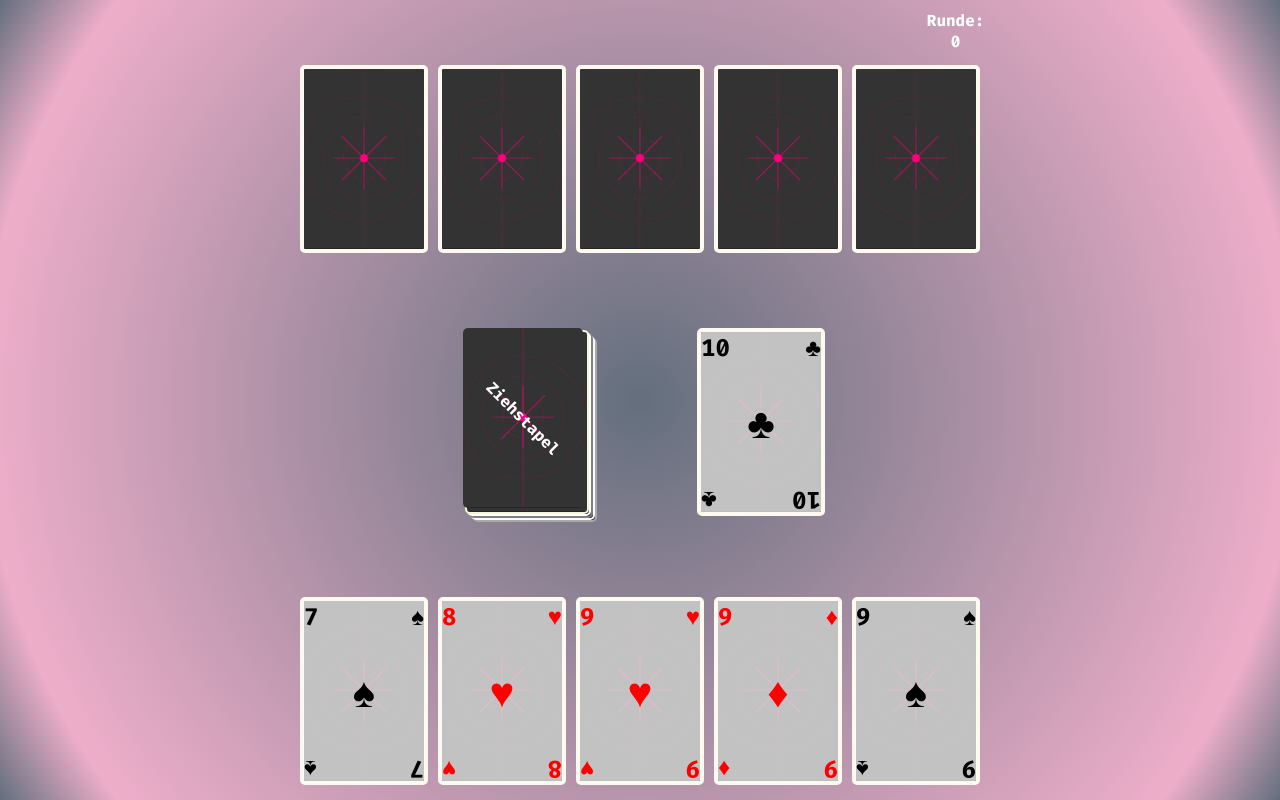
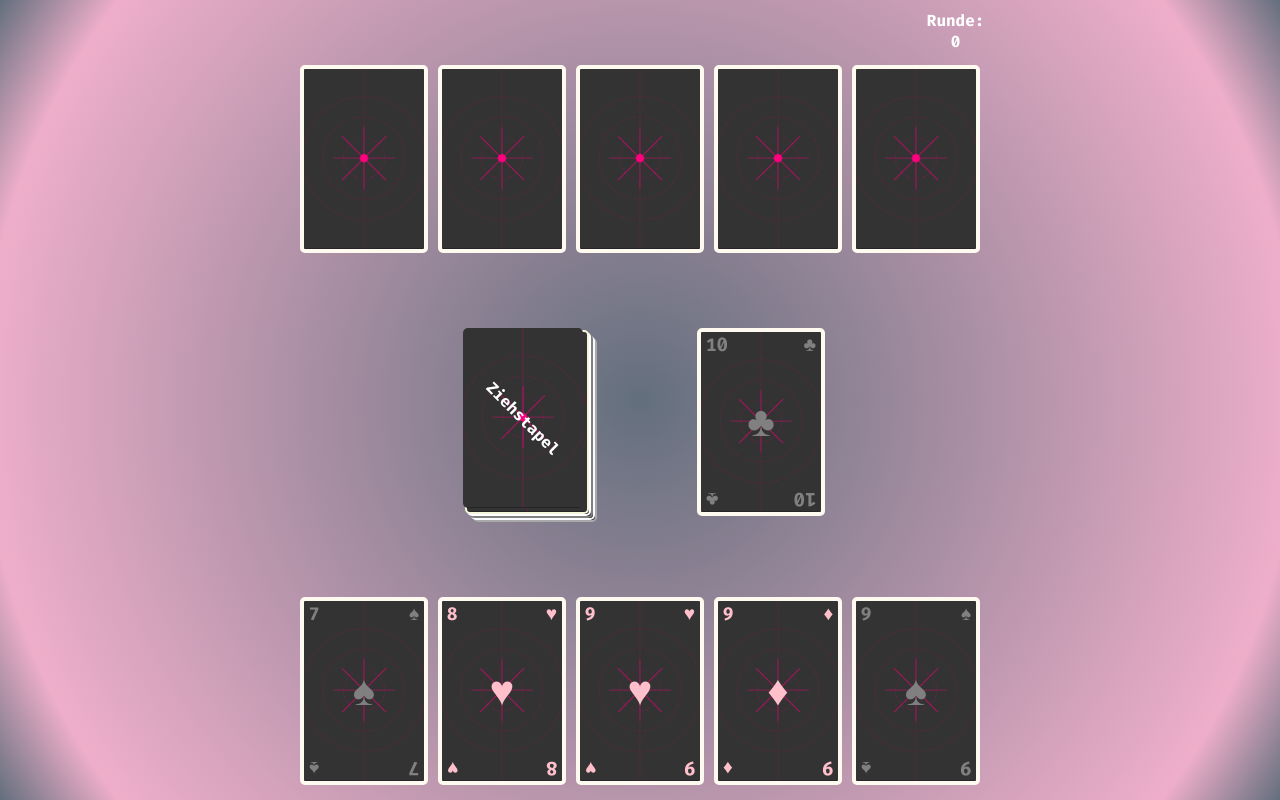
Before and after one commit to dionysm/MauMau, a plain HTML site: page index.html in a window 1280 px wide. Both pictures are taken after a click on the button "START GAME". Drawn offline with Linux system fonts and the light colour scheme.

```diff
--- a/css/cardgame.css
+++ b/css/cardgame.css
@@ -168,7 +168,7 @@
 /* Child .card of .player-hand and .discard .card */
 .player-hand .card, .discard .card {
   transition: transform 0.08s ease-in-out; /* Dauer: 0,5s */
-  box-shadow: inset 0 0 0 1000px rgba(255,255,255,.7);
+  /*! box-shadow: inset 0 0 0 1000px rgba(255,255,255,.7); */
   color: black;
 }
 
@@ -181,7 +181,7 @@
 .player-hand .card:hover{
   transform: scale(114%);
   z-index: 6;
-  box-shadow: inset 0 0 0 1000px rgba(255,255,255,.7), 0 0px 10px 3px rgba(0,0,0,0.9);
+  /*! box-shadow: inset 0 0 0 1000px rgba(255,255,255,.7), 0 0px 10px 3px rgba(0,0,0,0.9); */
 }
 .deck-area .deck:hover{
   transform: scale(104%);
@@ -213,7 +213,9 @@
 
 .card-top, .card-bottom{
   text-align: justify;
-  font-size: x-large;
+  font-size: larger;
+  margin-left: 0.3rem;
+  margin-right: 0.3rem;
 }
 .card-top::after, .card-bottom::after {
   content: "";
@@ -418,3 +420,11 @@
     font-weight: normal;
   }
 }
+
+.card-top::first-letter{
+
+  font-size: large;
+}
+.card-center{
+  font-size: xxx-large;
+}
--- a/js/cardgame.js
+++ b/js/cardgame.js
@@ -142,7 +142,7 @@
       // Zeigt nur Rückseite (z. B. Fragezeichen) an
       cardElement.innerHTML = `<div class="card-back-text"></div>`;
     } else {
-      const textColor = card.color === "rot" ? "red" : "black";
+      const textColor = card.color === "rot" ? "pink" : "grey";
 
       const topDiv = document.createElement("div");
       topDiv.classList.add("card-top");
@@ -395,7 +395,7 @@
     cardSuits.forEach(suit => {
       const cardElement = document.createElement("div");
       cardElement.classList.add("card", "player-hand");
-      const textColor = suit.color === "rot" ? "red" : "black";
+      const textColor = suit.color === "rot" ? "pink" : "grey";
 
       const topDiv = document.createElement("div");
       topDiv.classList.add("card-top");
```
